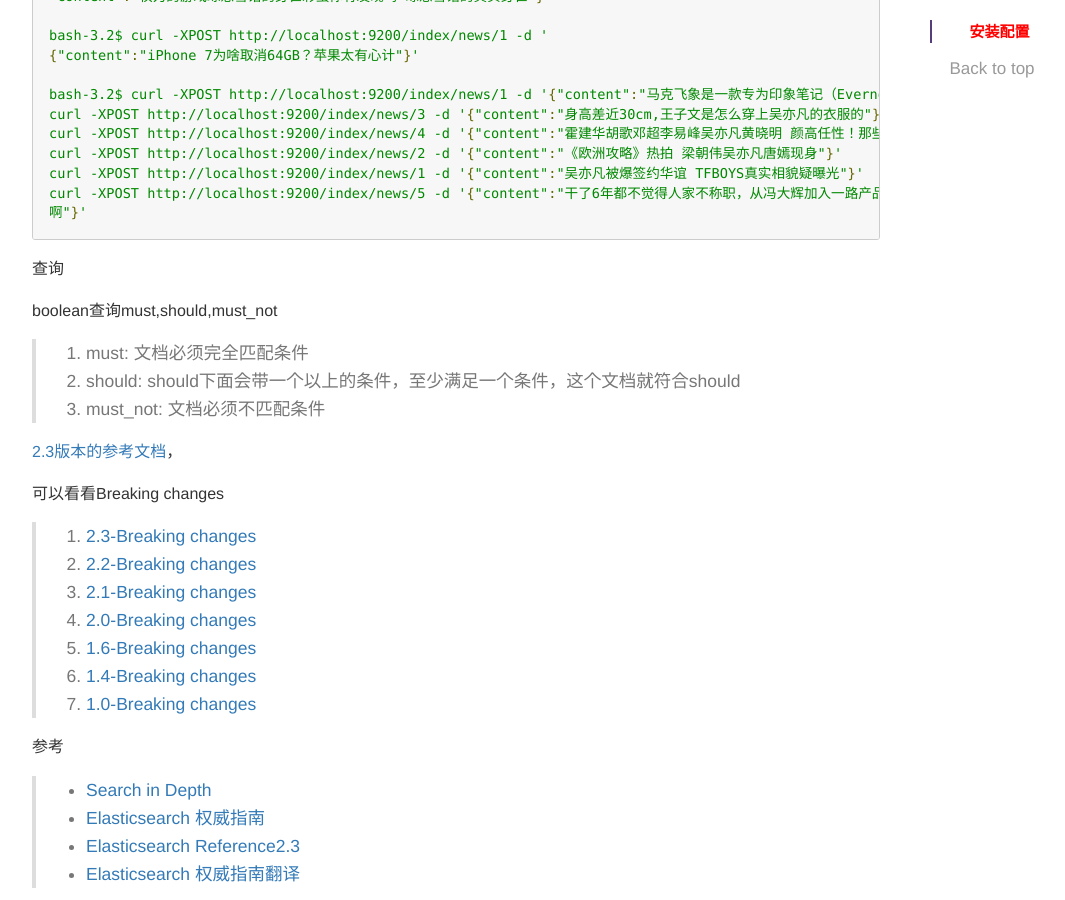
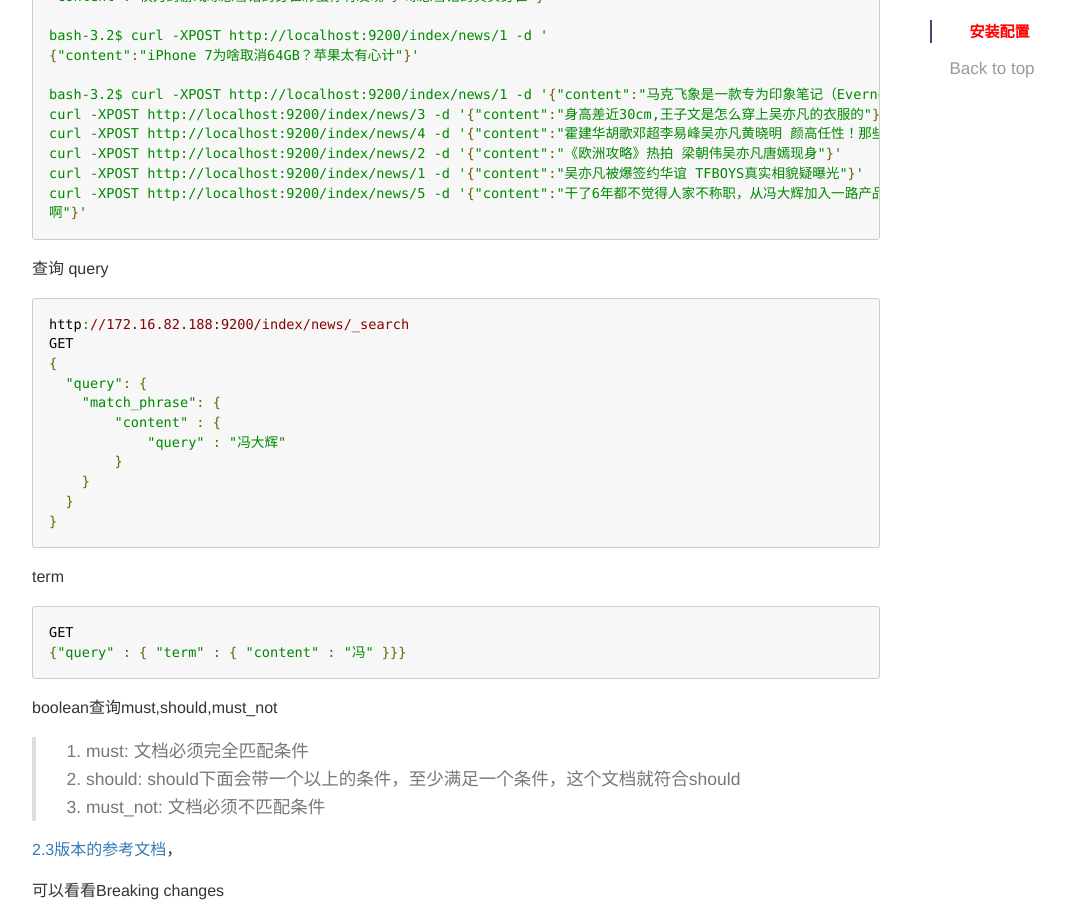
Before and after one commit to luyee/2pc.github.io, a Jekyll site: the page built from _posts/Search/2015-09-17-Elasticsearch.md, in a window 1280 px wide and 900 px high, scrolled down 3445 px. Shown: the whole window, without its empty margins (38-1103 px from the left). Built offline with Jekyll 4.4.1, drawn with Linux system fonts in a browser that asks for light colours; comment, search, counter and statistics services are not loaded.

Commit message:
Update 2015-09-17-Elasticsearch.md

````diff
--- a/_posts/Search/2015-09-17-Elasticsearch.md
+++ b/_posts/Search/2015-09-17-Elasticsearch.md
@@ -181,6 +181,25 @@ curl -XPOST http://localhost:9200/index/news/5 -d '{"content":"干了6年都不
 ```
 
 查询
+query
+```
+http://172.16.82.188:9200/index/news/_search
+GET
+{
+  "query": {
+    "match_phrase": {
+        "content" : {
+            "query" : "冯大辉"
+        }
+    }
+  }
+}
+```
+term
+```
+GET
+{"query" : { "term" : { "content" : "冯" }}}
+```
 
 boolean查询must,should,must_not
 >
````
